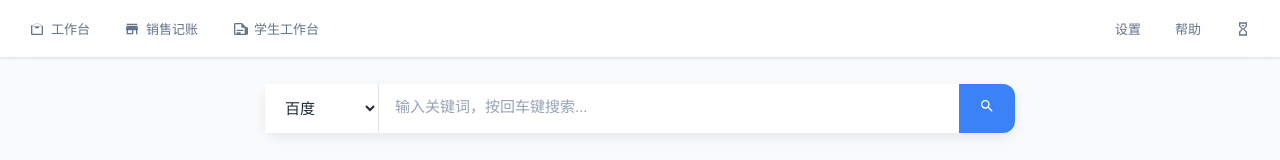
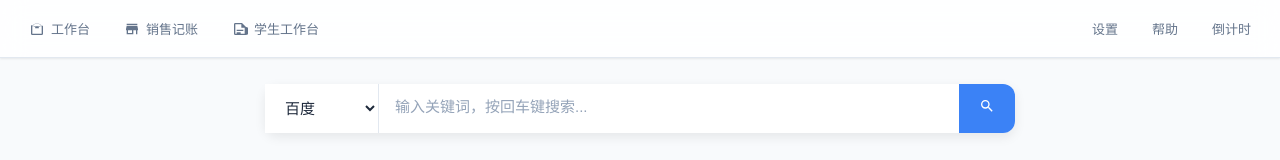
Before and after one commit to zhixiaotx/easy-web-tab, a Vue app: page / in a window 1280 px wide. Shown: the top 160 px of the page. Built offline with nearby package versions, Linux system fonts and the light colour scheme.

Commit message:
管理页 App Bar：倒计时按钮由图标改为「倒计时」文字
- 右上角倒计时按钮由 <Icon name="timer-sand" /> 改为文字「倒计时」，与「设置」「帮助」文字按钮保持一致

```diff
--- a/src/views/HomeView.vue
+++ b/src/views/HomeView.vue
@@ -363,7 +363,7 @@ onUnmounted(() => {
       >{{ syncLabel }}</button>
       <button class="btn-help" @click="showSettingsDialog = true" title="设置" aria-label="设置">设置</button>
       <button class="btn-help" @click="openHelp" title="帮助" aria-label="帮助">帮助</button>
-      <button class="btn-help" @click="showCountdownModal = true" title="倒计时" aria-label="倒计时"><Icon name="timer-sand" /></button>
+      <button class="btn-help" @click="showCountdownModal = true" title="倒计时" aria-label="倒计时">倒计时</button>
 
     </div>
   </div>
```
